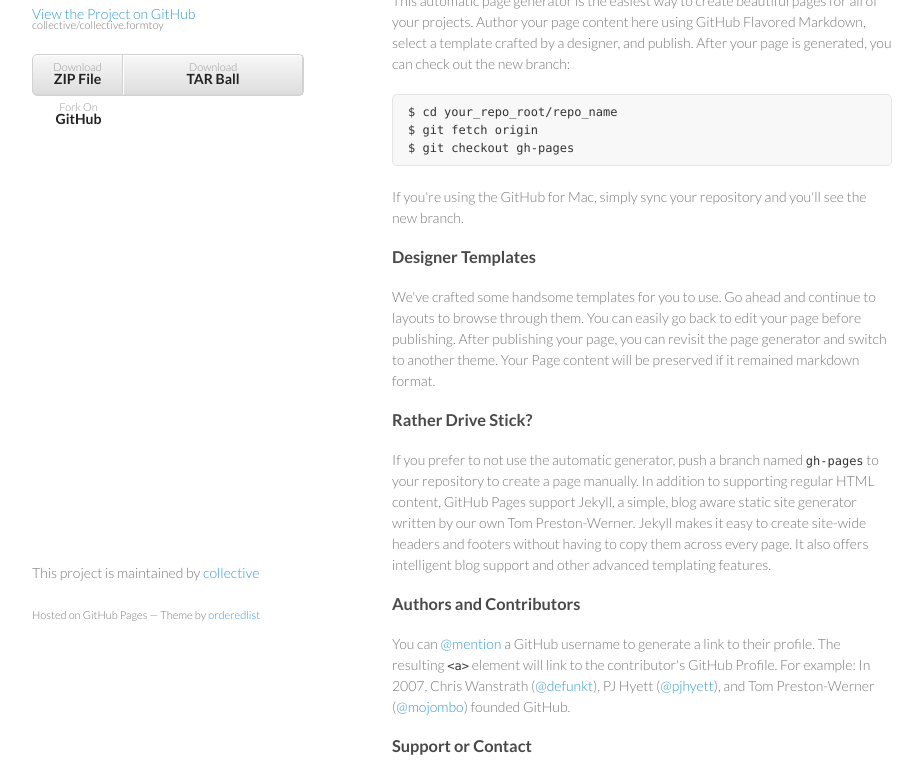
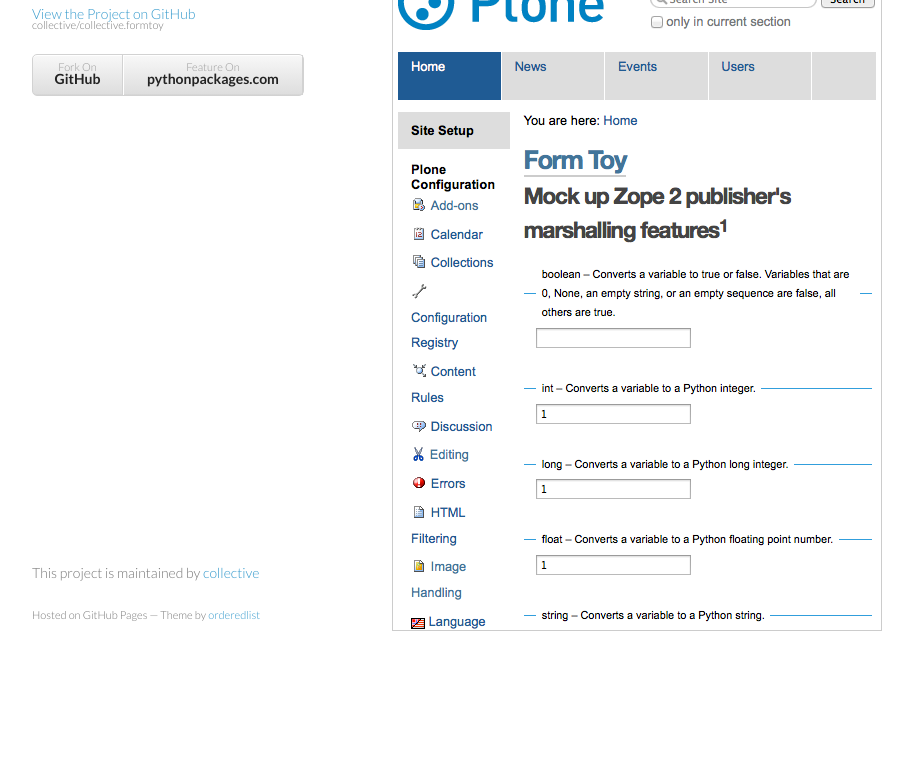
Before and after one commit to collective/collective.formtoy, a plain HTML site: page index.html in a window 1280 px wide. Shown: the part 106-878 px from the top of the page, without its empty margins (178-1101 px from the left). After the commit the page ends 800 px from the top, so only its background shows below. Drawn offline with Linux system fonts and the light colour scheme.

Commit message:
Add image

```diff
--- a/index.html
+++ b/index.html
@@ -19,38 +19,12 @@
         <p></p>
         <p class="view"><a href="https://github.com/collective/collective.formtoy">View the Project on GitHub <small>collective/collective.formtoy</small></a></p>
         <ul>
-          <li><a href="https://github.com/collective/collective.formtoy/zipball/master">Download <strong>ZIP File</strong></a></li>
-          <li><a href="https://github.com/collective/collective.formtoy/tarball/master">Download <strong>TAR Ball</strong></a></li>
           <li><a href="https://github.com/collective/collective.formtoy">Fork On <strong>GitHub</strong></a></li>
+          <li><a href="http://pythonpackages.com/package/collective.formtoy">Feature On <strong>pythonpackages.com</strong></a></li>
         </ul>
       </header>
       <section>
-        <h3>Welcome to GitHub Pages.</h3>
-
-<p>This automatic page generator is the easiest way to create beautiful pages for all of your projects. Author your page content here using GitHub Flavored Markdown, select a template crafted by a designer, and publish. After your page is generated, you can check out the new branch:</p>
-
-<pre><code>$ cd your_repo_root/repo_name
-$ git fetch origin
-$ git checkout gh-pages
-</code></pre>
-
-<p>If you're using the GitHub for Mac, simply sync your repository and you'll see the new branch.</p>
-
-<h3>Designer Templates</h3>
-
-<p>We've crafted some handsome templates for you to use. Go ahead and continue to layouts to browse through them. You can easily go back to edit your page before publishing. After publishing your page, you can revisit the page generator and switch to another theme. Your Page content will be preserved if it remained markdown format.</p>
-
-<h3>Rather Drive Stick?</h3>
-
-<p>If you prefer to not use the automatic generator, push a branch named <code>gh-pages</code> to your repository to create a page manually. In addition to supporting regular HTML content, GitHub Pages support Jekyll, a simple, blog aware static site generator written by our own Tom Preston-Werner. Jekyll makes it easy to create site-wide headers and footers without having to copy them across every page. It also offers intelligent blog support and other advanced templating features.</p>
-
-<h3>Authors and Contributors</h3>
-
-<p>You can <a href="https://github.com/blog/821" class="user-mention">@mention</a> a GitHub username to generate a link to their profile. The resulting <code>&lt;a&gt;</code> element will link to the contributor's GitHub Profile. For example: In 2007, Chris Wanstrath (<a href="https://github.com/defunkt" class="user-mention">@defunkt</a>), PJ Hyett (<a href="https://github.com/pjhyett" class="user-mention">@pjhyett</a>), and Tom Preston-Werner (<a href="https://github.com/mojombo" class="user-mention">@mojombo</a>) founded GitHub.</p>
-
-<h3>Support or Contact</h3>
-
-<p>Having trouble with Pages? Check out the documentation at <a href="http://help.github.com/pages">http://help.github.com/pages</a> or contact support@github.com and we’ll help you sort it out.</p>
+        <img src="screenshot.png">
       </section>
       <footer>
         <p>This project is maintained by <a href="https://github.com/collective">collective</a></p>
```
Also changed, not shown: screenshot.png (added).
